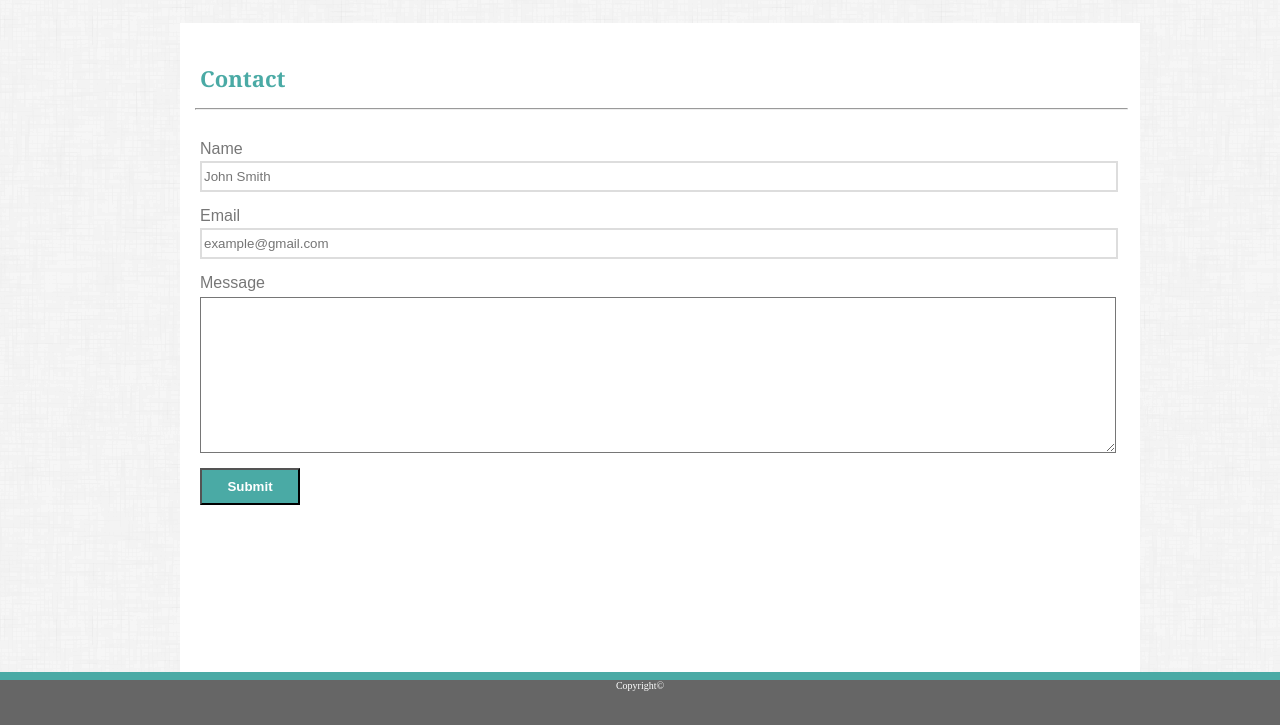
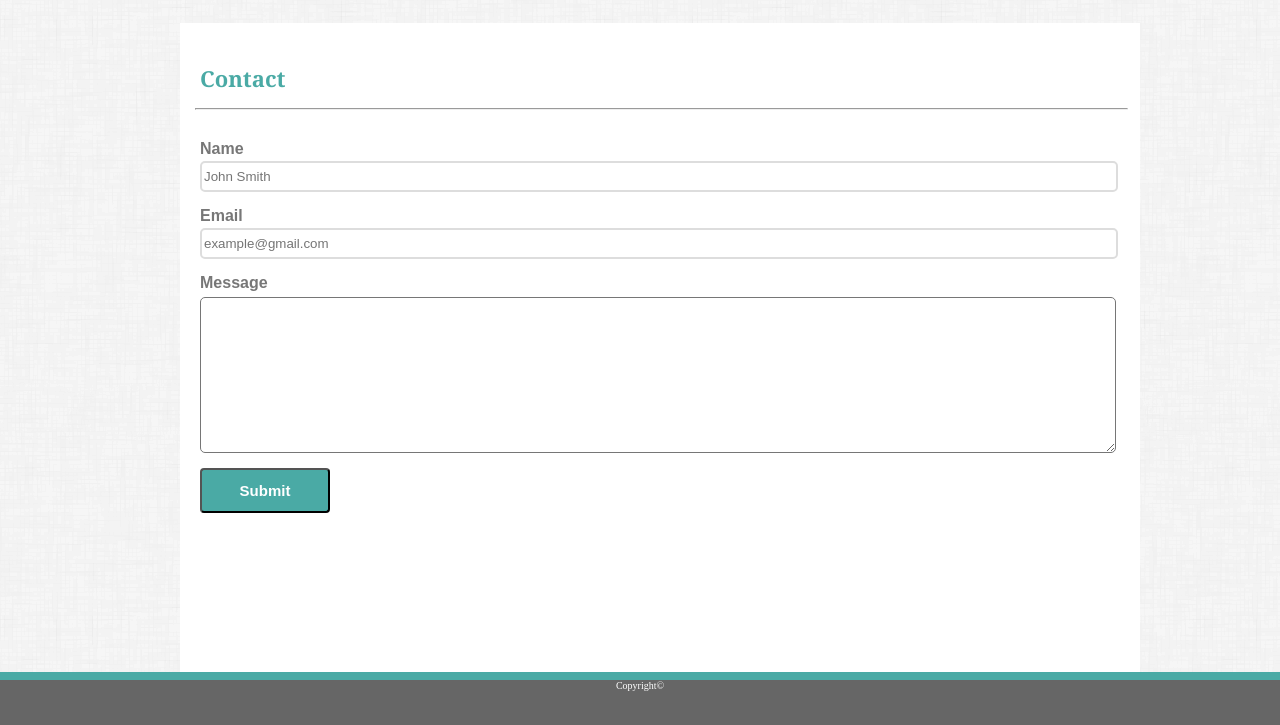
Before and after one commit to mjc5776/Basic-Portfolio, a plain HTML site: page contact.html in a window 1280 px wide. Shown: the part 75-800 px from the top of the page. Drawn offline with Linux system fonts and the light colour scheme.

```diff
--- a/assets/css/style.css
+++ b/assets/css/style.css
@@ -1,7 +1,7 @@
 
 body{
     margin:0%;
-    background-image: url("../images/furley_bg.png")
+    background-image: url("../images/furley_bg.png");
 
 }
 
@@ -10,6 +10,7 @@ body{
     overflow:hidden;
     background-color:#ffffff;
     border-color: #cccccc;
+
 
 }
 
@@ -126,13 +127,13 @@ hr {
 .footer{
     overflow:hidden;
     background-color:#666666;
-
     position: fixed;
     bottom: 0;
     width: 100%;
     color:white;
     font-size:10px;
     text-align: center;
+
     height:45px;
     border-top-width: 8px;
     border-top-style: solid;
@@ -150,12 +151,13 @@ hr {
     font-family: 'Arial', 'Helvetica Neue', Helvetica, sans-serif;
     color: #777777;
     border-style: solid;
+    border-radius: 5px;
 }
 
 .labels{
     position: relative;
     margin:20px 0 0 20px;
-
+    font-weight: bold;
     width: 910px;
     font-family: 'Arial', 'Helvetica Neue', Helvetica, sans-serif;
     color: #777777;
@@ -171,7 +173,7 @@ hr {
     color: #777777;
     border-style: solid;
     font-family: 'Arial', 'Helvetica Neue', Helvetica, sans-serif;
-
+    border-radius: 5px;
 }
 
 button{
@@ -184,10 +186,15 @@ button{
     width:100px;
     font-family:'Arial', 'Helvetica Neue', Helvetica, sans-serif;
     font-weight: bold;
+    font-size: 15px;
+    border-radius: 4px;
+    width: 130px;
+    height:45px;
 }
 
 button:hover{
     background-color: #dddddd;
     color:#4aaaa5;
     border-color: #dddddd;
+
 }
```
Also changed, not shown: index.html (+3 -3 lines).
